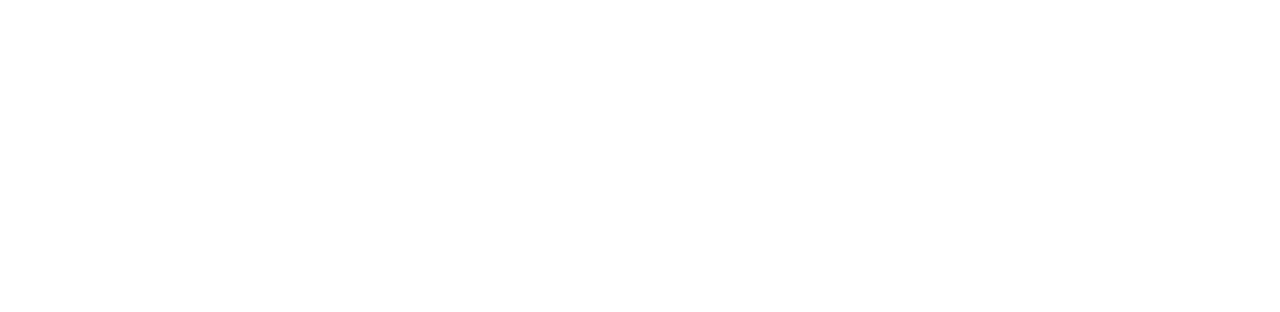
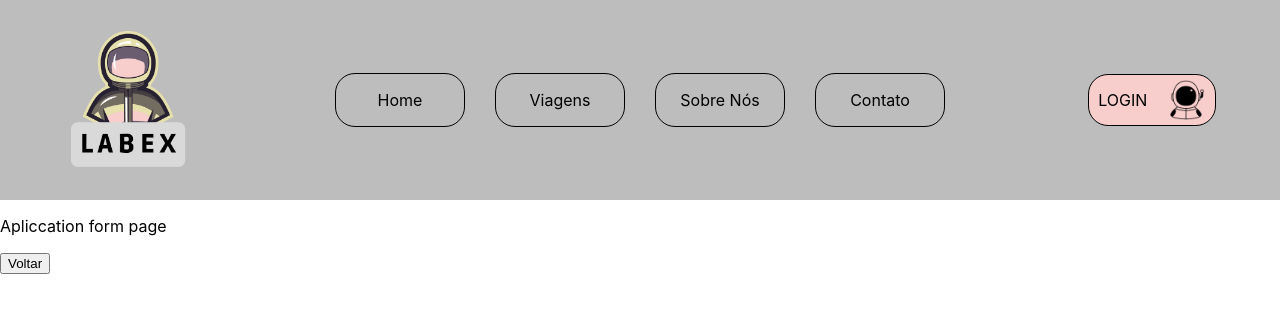
Before and after one commit to future4code/ailton-Joao-Gomes, a React (Create React App) app in the folder modulo3/projeto-labex/projeto-labex/: page /trips/application in a window 1280 px wide. Before the commit this address had no page. Shown: the top 312 px of the page. Built offline with nearby package versions, Linux system fonts and the light colour scheme.

Commit message:
Routes das páginas criados

```diff
--- a/modulo3/projeto-labex/projeto-labex/src/Components/AdminHomePage/AdminHomePage.js
+++ b/modulo3/projeto-labex/projeto-labex/src/Components/AdminHomePage/AdminHomePage.js
@@ -0,0 +1,23 @@
+import React from "react";
+import { useNavigate } from "react-router-dom";
+import Header from "../Header/Header";
+
+
+export default function AdminHomePage() {
+
+    const navigate = useNavigate()
+
+    const goBack = () => {
+        navigate(-1)
+    }
+
+    return (
+      <div >
+        <Header/>
+        <p>Admin Home Page</p>
+
+
+        <button onClick={goBack}>Voltar</button>
+      </div>
+    );
+  }
--- a/modulo3/projeto-labex/projeto-labex/src/Components/ApplicationFormPage/ApplicationFormPage.js
+++ b/modulo3/projeto-labex/projeto-labex/src/Components/ApplicationFormPage/ApplicationFormPage.js
@@ -0,0 +1,23 @@
+import React from "react";
+import { useNavigate } from "react-router-dom";
+import Header from "../Header/Header";
+
+
+export default function ApliccationFormPage() {
+
+    const navigate = useNavigate()
+
+    const goBack = () => {
+        navigate(-1)
+    }
+
+    return (
+      <div >
+        <Header/>
+        <p>Apliccation form page</p>
+
+
+        <button onClick={goBack}>Voltar</button>
+      </div>
+    );
+  }
--- a/modulo3/projeto-labex/projeto-labex/src/Components/Header/Header.js
+++ b/modulo3/projeto-labex/projeto-labex/src/Components/Header/Header.js
@@ -33,7 +33,7 @@
             <ContainerMenu>
 
                 <ContainerOptions onClick={()=>goTo("/")}><p>Home</p></ContainerOptions>
-                <ContainerOptions onClick={()=>goTo("listtrippage")}><p>Viagens</p></ContainerOptions>
+                <ContainerOptions onClick={()=>goTo("trips/list")}><p>Viagens</p></ContainerOptions>
                 <ContainerOptions><p>Sobre Nós</p></ContainerOptions>
                 <ContainerOptions><p>Contato</p></ContainerOptions>
 
--- a/modulo3/projeto-labex/projeto-labex/src/Components/HomePage/HomePage.js
+++ b/modulo3/projeto-labex/projeto-labex/src/Components/HomePage/HomePage.js
@@ -7,9 +7,9 @@
 
   const navigate = useNavigate()
 
-  const goToListPage = () => {
-    navigate("/listtrippage")
-  }
+  const goTo= (page) => {
+    navigate(`${page}`)
+}
 
     return (
       <div >
@@ -17,7 +17,10 @@
         <p>homepage</p>
 
 
-        <button onClick={goToListPage}>List Page</button>
+        <button onClick={()=>goTo("trips/list")}>List Page</button>
+        <button onClick={()=>goTo("trips/application")}>Application form page</button>
+        <button onClick={()=>goTo("admin/trips/homepage")}>Admin Home page</button>
+        <button onClick={()=>goTo("admin/trips/:id")}>Admin Trip Detatils page</button>
       </div>
     );
   }
--- a/modulo3/projeto-labex/projeto-labex/src/Components/Routes/Router.js
+++ b/modulo3/projeto-labex/projeto-labex/src/Components/Routes/Router.js
@@ -1,5 +1,8 @@
 import HomePage from "../HomePage/HomePage";
 import ListTripPage from "../ListTripPage/ListTripPage";
+import ApplicationFormPage from "../ApplicationFormPage/ApplicationFormPage";
+import AdminHomePage from "../AdminHomePage/AdminHomePage";
+import TripDetailsPage from "../TripDetailsPage/TripDetailsPage";
 import { BrowserRouter, Routes, Route} from "react-router-dom";
 
 export  const Router = () => {
@@ -9,8 +12,10 @@
         <BrowserRouter>
         <Routes>
             <Route index element={<HomePage/>}/>
-            <Route path="listtrippage" element={<ListTripPage/>}/>
-
+            <Route path="trips/list" element={<ListTripPage/>}/>
+            <Route path="trips/application" element={<ApplicationFormPage/>}/>
+            <Route path="admin/trips/homepage" element={<AdminHomePage/>}/>
+            <Route path="admin/trips/:id" element={<TripDetailsPage/>}/>
 
         </Routes>
         </BrowserRouter>
--- a/modulo3/projeto-labex/projeto-labex/src/Components/TripDetailsPage/TripDetailsPage.js
+++ b/modulo3/projeto-labex/projeto-labex/src/Components/TripDetailsPage/TripDetailsPage.js
@@ -0,0 +1,23 @@
+import React from "react";
+import { useNavigate } from "react-router-dom";
+import Header from "../Header/Header";
+
+
+export default function TripDetailsPage() {
+
+    const navigate = useNavigate()
+
+    const goBack = () => {
+        navigate(-1)
+    }
+
+    return (
+      <div >
+        <Header/>
+        <p>Admin Trip details page</p>
+
+
+        <button onClick={goBack}>Voltar</button>
+      </div>
+    );
+  }
```
